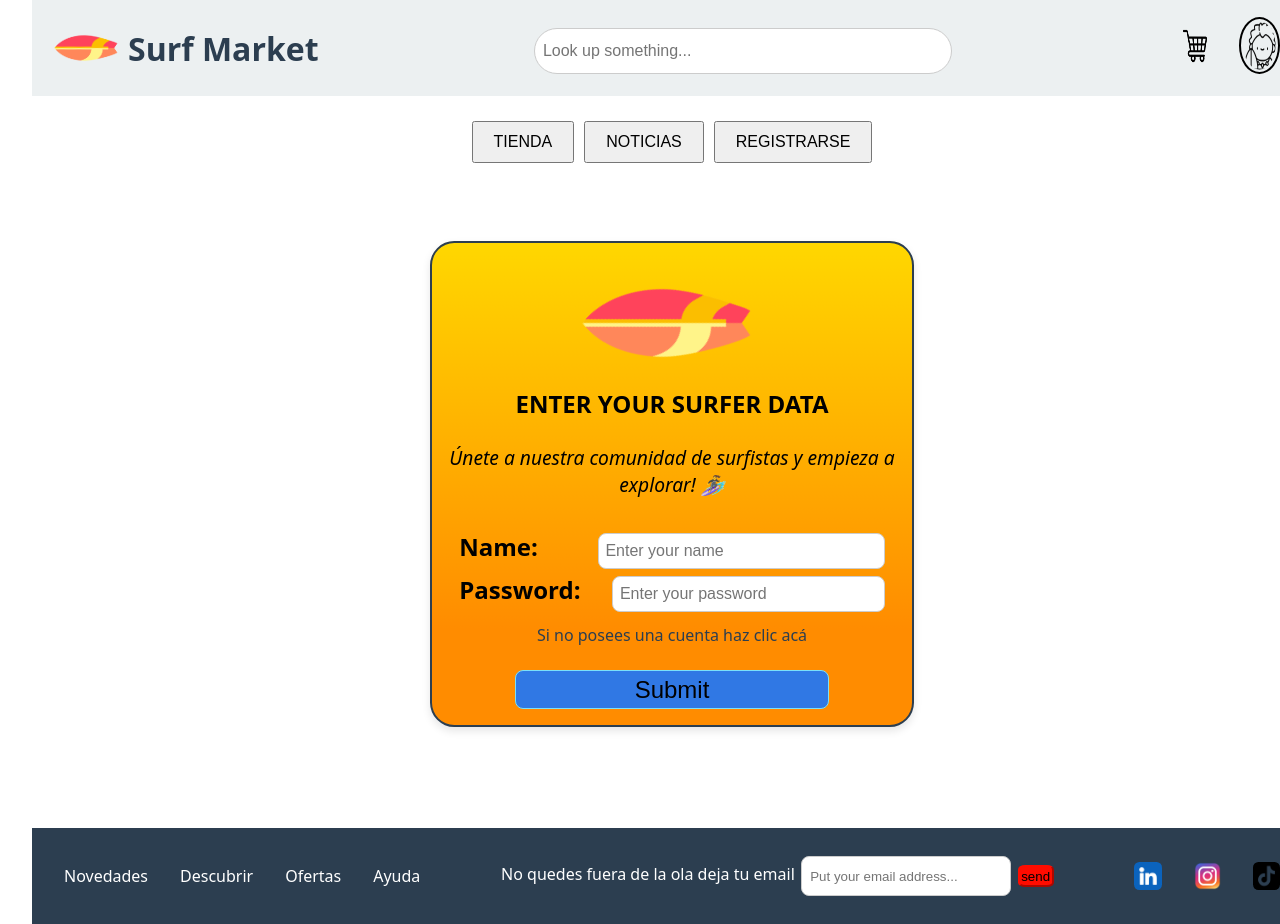
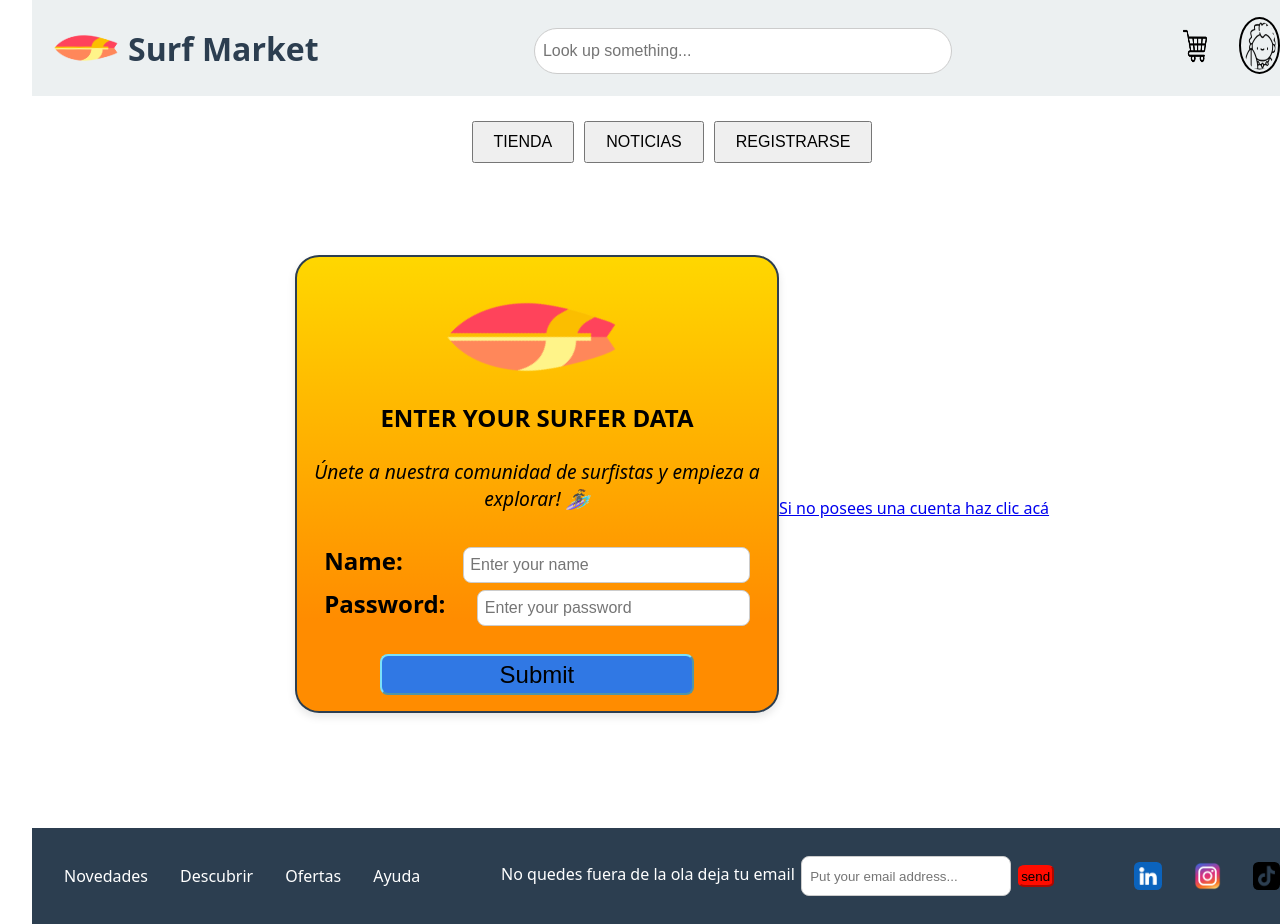
Before and after one commit to PTM83/surferMarket, a React (Vite) app in the folder surferMarketProject/frontend/: page /login in a window 1280 px wide. Shown: the top 924 px of the page. Built offline with nearby package versions, Linux system fonts and the light colour scheme.

Commit message:
update  creacion mi perfil

```diff
--- a/surferMarketProject/frontend/src/pages/SurferLoginView.jsx
+++ b/surferMarketProject/frontend/src/pages/SurferLoginView.jsx
@@ -1,60 +1,87 @@
-import { SurferHeader } from '../components/SurferHeader'
-import NavigationButtons from '../components/NavigationButtons'
-import { SurferFooter } from '../components/SurferFooter'
-import tableSurf from '../assets/icons/surfing-board.png'
-import { Link } from 'react-router-dom'
-
+import React, { useState } from 'react'; // Asegúrate de que React está importado si es necesario
+import { SurferHeader } from '../components/SurferHeader';
+import NavigationButtons from '../components/NavigationButtons';
+import { SurferFooter } from '../components/SurferFooter';
+import tableSurf from '../assets/icons/surfing-board.png';
+import { Link, useNavigate } from 'react-router-dom'; // Asegúrate de que Link y useNavigate estén importados
 
 export const SurferLoginView = () => {
+  const navigate = useNavigate();
+  const [name, setName] = useState('');
+  const [password, setPassword] = useState('');
+  const [error, setError] = useState('');
 
-  const profileFields = [
-    { id: 'name', label: 'Name', type: 'text', placeholder: 'Enter your name', required: true },
-    { id: 'password', label: 'Password', type: 'password', placeholder: 'Enter your password',minLength: 8, required: true }
-  ];
+  const handleSubmit = async (e) => {
+    e.preventDefault();
 
+    try {
+      const response = await fetch('/api/auth/login', {
+        method: 'POST',
+        headers: { 'Content-Type': 'application/json' },
+        body: JSON.stringify({ name, password }),
+      });
+
+      if (response.ok) {
+        navigate('/userProfile');
+      } else {
+        setError('Nombre de usuario o contraseña incorrectos');
+      }
+    } catch (error) {
+      console.error('Error en el inicio de sesión:', error);
+      setError('Error de conexión. Intenta de nuevo.');
+    }
+  };
 
   return (
     <>
       <SurferHeader />
-
-      <NavigationButtons/>
+      <NavigationButtons />
 
       <section className='profile-container'>
-
-        <form action='/submit' method='POST' className="surfer-form">
-
-          <img src={ tableSurf } alt='Logo' className='form-logo'></img>
+        <form onSubmit={handleSubmit} className="surfer-form">
+          <img src={tableSurf} alt='Logo' className='form-logo' />
 
           <h2>Enter your Surfer Data</h2>
-
           <p>Únete a nuestra comunidad de surfistas y empieza a explorar! 🏄‍♀️</p>
 
-          {
-            profileFields.map((field) => (
-            <div key={field.id} className="div-form">
-              <label htmlFor={field.id} className='label_form'>{field.label}:</label>
-              <input
-                type={field.type}
-                id={field.id}
-                name={field.id}
-                placeholder={field.placeholder || ''}
-                minLength={field.minLength || undefined}
-                required={field.required}
-                className='input_form'
-              />
-            </div>
-          ))
-          }
+          <div className="div-form">
+            <label htmlFor="name" className='label_form'>Name:</label>
+            <input
+              type="text"
+              id="name"
+              value={name}
+              onChange={(e) => setName(e.target.value)}
+              placeholder="Enter your name"
+              required
+              className='input_form'
+            />
+          </div>
 
-          <Link to='/userProfile' className='form_direction'>Si no posees una cuenta haz clic acá</Link>
+          <div className="div-form">
+            <label htmlFor="password" className='label_form'>Password:</label>
+            <input
+              type="password"
+              id="password"
+              value={password}
+              onChange={(e) => setPassword(e.target.value)}
+              placeholder="Enter your password"
+              minLength={8}
+              required
+              className='input_form'
+            />
+          </div>
 
-          <input type="submit" value="Submit" className="profile-button"/>
+          {error && <p style={{ color: 'red' }}>{error}</p>}
+
+          <button type="submit" className="profile-button">Submit</button>
         </form>
 
+        <Link to='/userProfile' className='form_direction'>Si no posees una cuenta haz clic acá</Link>
       </section>
-
 
       <SurferFooter />
     </>
-  )
-}
+  );
+};
+
+export default SurferLoginView;
```
